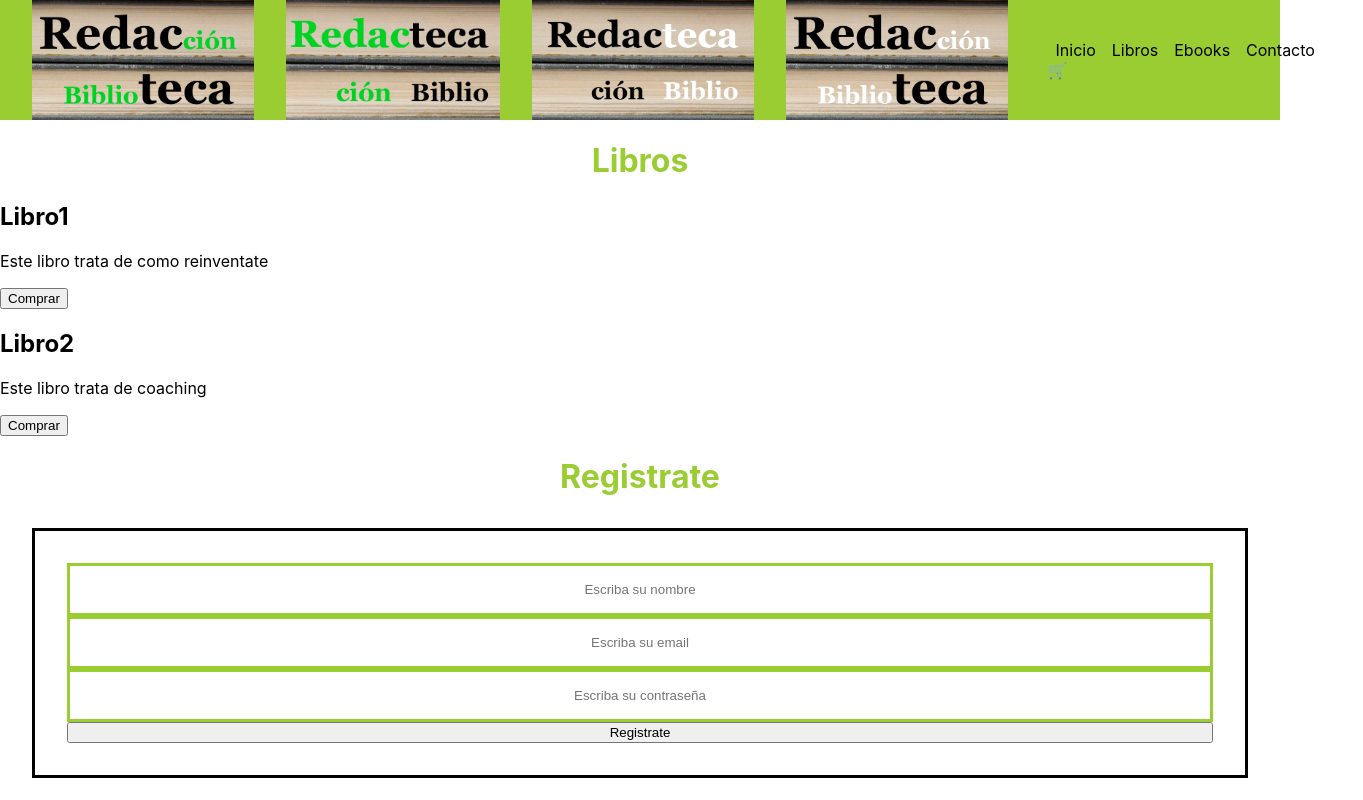
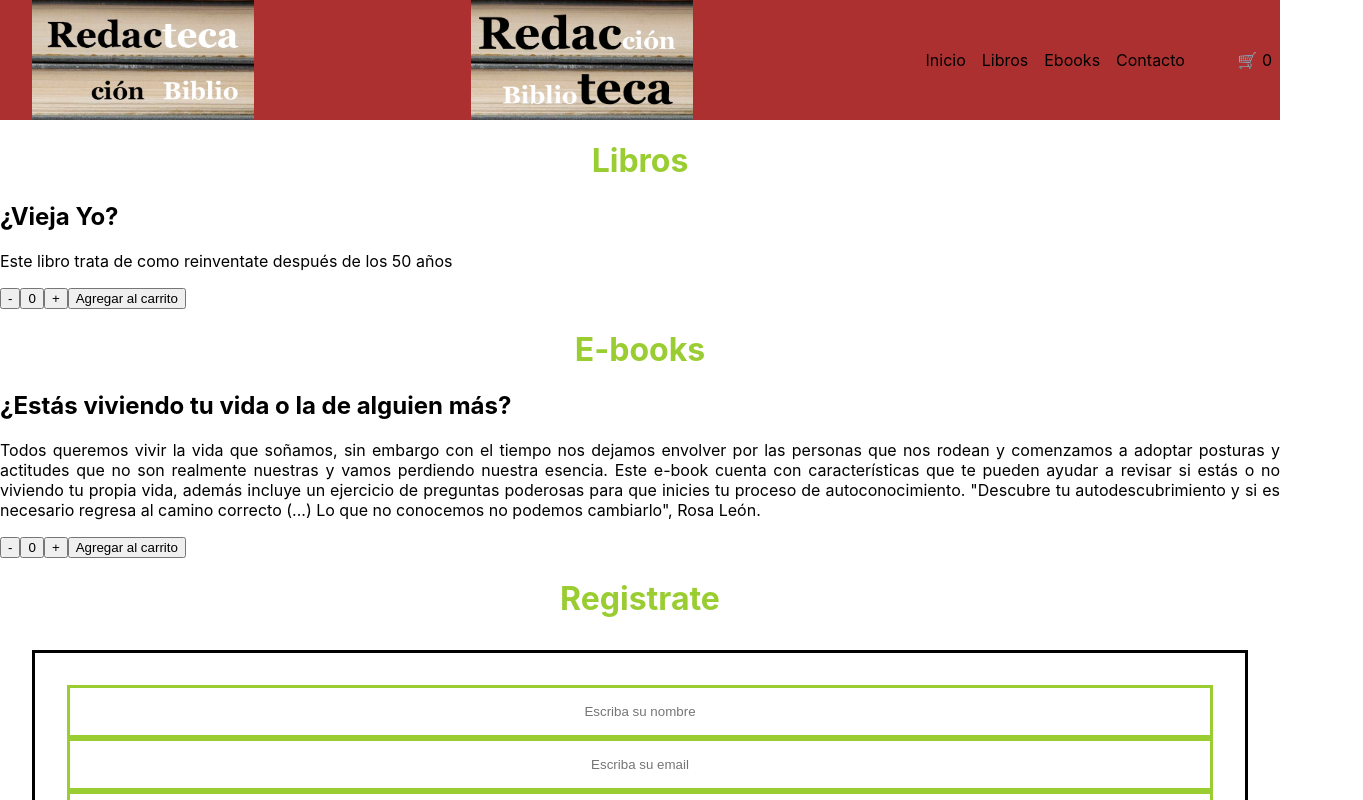
Before and after one commit to AndreaLeonFandinoE/redacteca, a React (Create React App) app: page / in a window 1280 px wide. Shown: the top 800 px of the page, 1363 px wide, since content can reach past the window. Built offline with nearby package versions, Linux system fonts and the light colour scheme.

Commit message:
button of components

```diff
--- a/src/App.js
+++ b/src/App.js
@@ -1,21 +1,32 @@
-
+import {useState} from 'react';
 import './App.css';
 import NavBar from './components/NavBar/NavBar.js';
 import Button from './components/Button/Button.js';
 import Libros from './components/Libros/Libros.js';
 import Forms from './components/Forms/Forms.js';
+import Ebooks from './components/Ebooks/Ebooks';
 
 function App() {
-  const botonLibro = () => {
-      alert ("Agregado al carrito")
+
+  const [numero, setNumero] = useState(0);
+
+  const cart = () => {
+    console.log("Agregado al carrito");
+    setNumero(numero + 1);
   }
 
   return (
     <div className="App">
-    <NavBar/>
-    <Libros>
-      <Button libro="Comprar" botonLibro={botonLibro}/>
-    </Libros>
+    <NavBar numero={numero}/>
+
+    <Libros stock={20} initial={0}>
+      <Button product="Agregar al carrito" cart={cart}/>
+    </Libros >
+
+    <Ebooks stock={10} initial={0}>
+      <Button product="Agregar al carrito" cart={cart}/>
+    </ Ebooks>
+
     <Forms>
       <h1>Registrate</h1>
     </Forms>
--- a/src/components/Button/Button.js
+++ b/src/components/Button/Button.js
@@ -1,7 +1,7 @@
 
-const Button = ({libro, botonLibro}) => {
+const Button = ({product, cart}) => {
     return (
-    <button onClick={() => botonLibro()}>{libro}</button>
+    <button onClick={() => cart()}>{product}</button>
 )
 }
 
--- /dev/null
+++ b/src/components/Ebooks/Ebooks.js
@@ -0,0 +1,38 @@
+import {useState} from 'react';
+import "../Button/Button.js"
+import "../Products/Products.js"
+const Ebooks = ({children, stock, initial}) => {
+
+    const [ebookVida, setebookVida] = useState (initial)
+    const botonRestar = () => {
+        if (ebookVida > initial) {
+            setebookVida(ebookVida - 1)
+        }
+    }
+
+    const botonSumar = () => {
+        if (ebookVida < stock) {
+            setebookVida(ebookVida + 1)
+        }
+    }
+
+    return (
+        <>
+        <h1>E-books</h1>
+
+        <div>
+            <h2>¿Estás viviendo tu vida o la de alguien más?</h2>
+            <p>
+                Todos queremos vivir la vida que soñamos, sin embargo con el tiempo nos dejamos envolver por las personas que nos rodean y comenzamos a adoptar posturas y actitudes que no son realmente nuestras y vamos perdiendo nuestra esencia.
+                Este e-book cuenta con características que te pueden ayudar a revisar si estás o no viviendo tu propia vida, además incluye un ejercicio de preguntas poderosas para que inicies tu proceso de autoconocimiento.
+                "Descubre tu autodescubrimiento y si es necesario regresa al camino correcto (...) Lo que no conocemos no podemos cambiarlo", Rosa León.</p>
+            <button onClick={botonRestar}>-</button>
+            <button>{ebookVida}</button>
+            <button onClick={botonSumar}>+</button>
+            {children}
+        </div>
+        </>
+    )
+}
+
+export default Ebooks
--- a/src/components/Libros/Libros.js
+++ b/src/components/Libros/Libros.js
@@ -1,21 +1,35 @@
+import {useState} from 'react';
 import "./Libros.scss"
 import "../Button/Button.js"
 import "../Products/Products.js"
-const Libros = ({children}) => {
+const Libros = ({children, stock, initial}) => {
+
+    const [viejaYo, setviejaYo] = useState (initial)
+    const botonRestar = () => {
+        if (viejaYo > initial) {
+            setviejaYo(viejaYo - 1)
+        }
+    }
+
+    const botonSumar = () => {
+        if (viejaYo < stock) {
+            setviejaYo(viejaYo + 1)
+        }
+    }
+
     return (
         <>
         <h1>Libros</h1>
+
         <div>
-            <h2>Libro1</h2>
-            <p>Este libro trata de como reinventate</p>
+            <h2>¿Vieja Yo?</h2>
+            <p>Este libro trata de como reinventate después de los 50 años</p>
+            <button onClick={botonRestar}>-</button>
+            <button>{viejaYo}</button>
+            <button onClick={botonSumar}>+</button>
             {children}
         </div>
 
-        <div>
-            <h2>Libro2</h2>
-            <p>Este libro trata de coaching</p>
-            {children}
-        </div>
         </>
     )
 }
--- a/src/components/NavBar/NavBar.js
+++ b/src/components/NavBar/NavBar.js
@@ -1,26 +1,24 @@
 import './NavBar.scss'
-const NavBar = () => {
+const NavBar = ({numero}) => {
     return <header>
-        <img src="../../logo2.png" alt="logo" />
-        <img src="../../logo.png" alt="logo" />
         <img src="../../logoblanco.png" alt="logo" />
         <img src="../../logoblanco2.png" alt="logo" />
         <nav>
             <ul>
                 <li>
-                    <a href="#!">Inicio</a>
+                    <a href="/">Inicio</a>
                 </li>
                 <li>
-                    <a href="#!">Libros</a>
+                    <a href="/">Libros</a>
                 </li>
                 <li>
-                    <a href="#!">Ebooks</a>
+                    <a href="/">Ebooks</a>
                 </li>
                 <li>
-                    <a href="#!">Contacto</a>
+                    <a href="/">Contacto</a>
                 </li>
                 <li>
-                    <a className='cart' href="#!"></a>
+                    <a className='cart' href="/">{numero}</a>
                 </li>
             </ul>
         </nav>
--- a/src/components/NavBar/NavBar.scss
+++ b/src/components/NavBar/NavBar.scss
@@ -2,7 +2,7 @@ header{
     display: flex;
     align-items: center;
     justify-content: space-between;
-    background: yellowgreen;
+    background: rgb(172, 48, 48);
     img{
         height: 15vh;
         padding-left: 2rem;
@@ -16,7 +16,7 @@ header{
                 color: black;
                 text-decoration: none;
             }
-            .cart::after {
+            .cart::before {
                     content: " 🛒 ";
                     padding-left: 2rem;
             }
--- a/src/components/Products/Products.js
+++ b/src/components/Products/Products.js
@@ -1,7 +1,7 @@
 const Products = [
     {
         id:1,
-        nombre: "Libro1",
+        nombre: "vieja Yo",
         precio: 200,
     },
     {
@@ -9,5 +9,7 @@ const Products = [
         nombre: "Libro2",
         precio: 400,
     },
+
+
 ]
 export default Products
```
